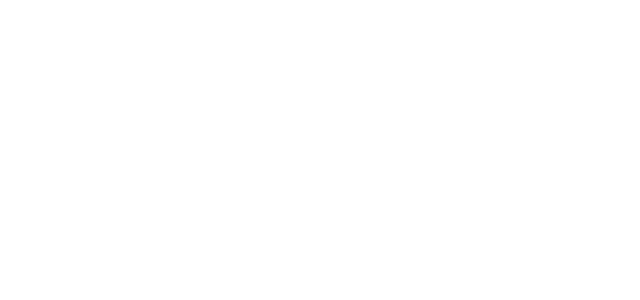
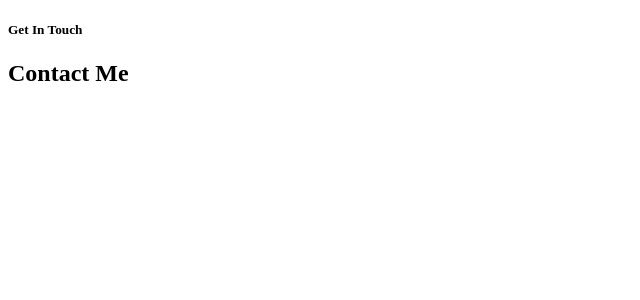
Before and after one commit to stephenonchieku1/friday.com, a React (Create React App) app: page / in a window 1280 px wide. Shown: the top 300 px of the page, without its empty margins (0-640 px from the left). Built offline with nearby package versions, Linux system fonts and the light colour scheme.

Commit message:
created contact form

```diff
--- a/src/components/Contacts.js
+++ b/src/components/Contacts.js
@@ -4,7 +4,17 @@
 function Contacts() {
   return (
     <section id='contact'>
+             <h5>Get In Touch</h5>
+             <h2>Contact Me</h2>
+             <div className='container contact_container'>
+                <div className='contact_options'>
+                   <article className='contact_option'>
 
+                   </article>
+                </div>
+
+                <form action="2"></form>
+             </div>
     </section>
 
   )
```
